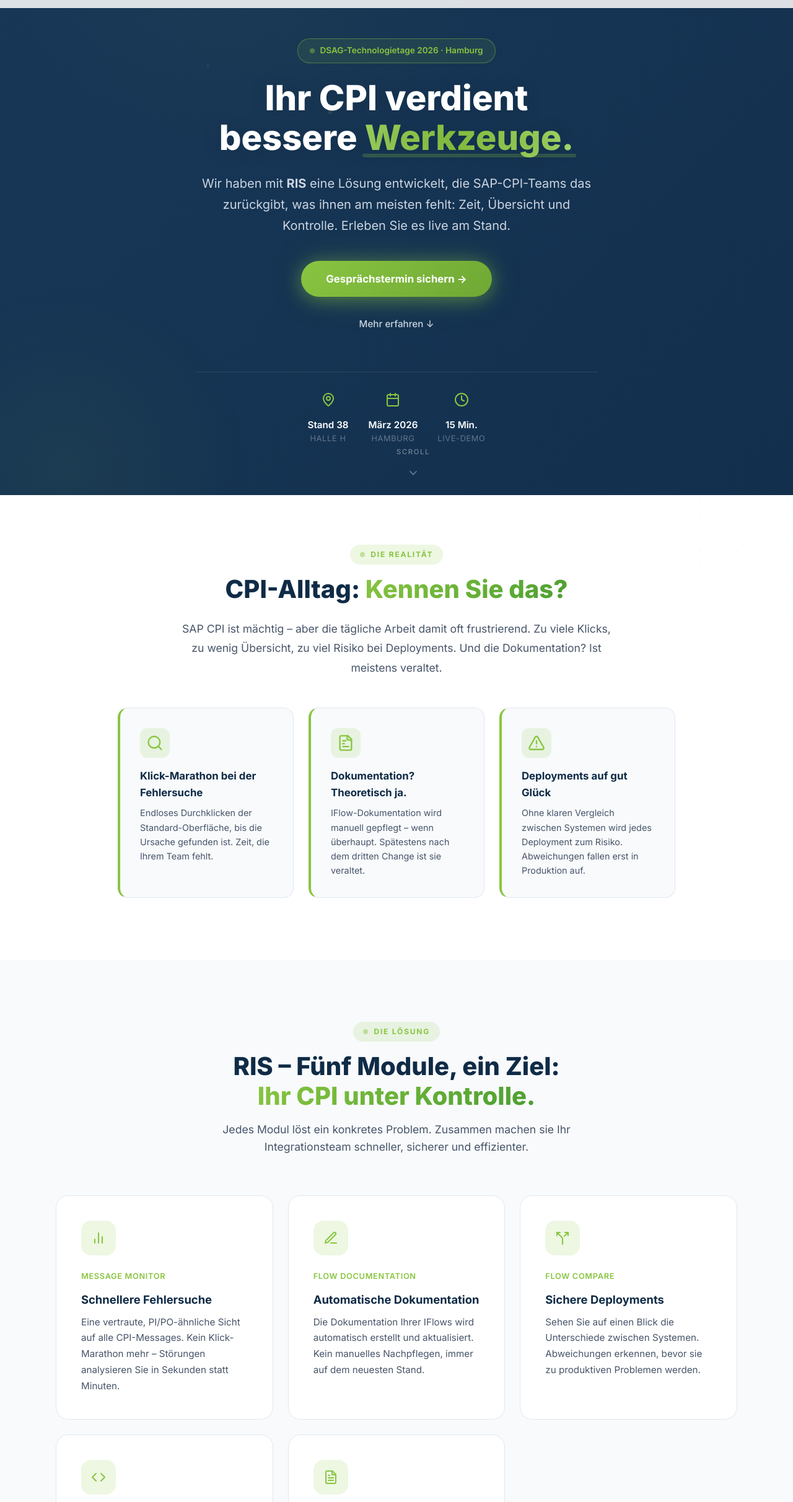
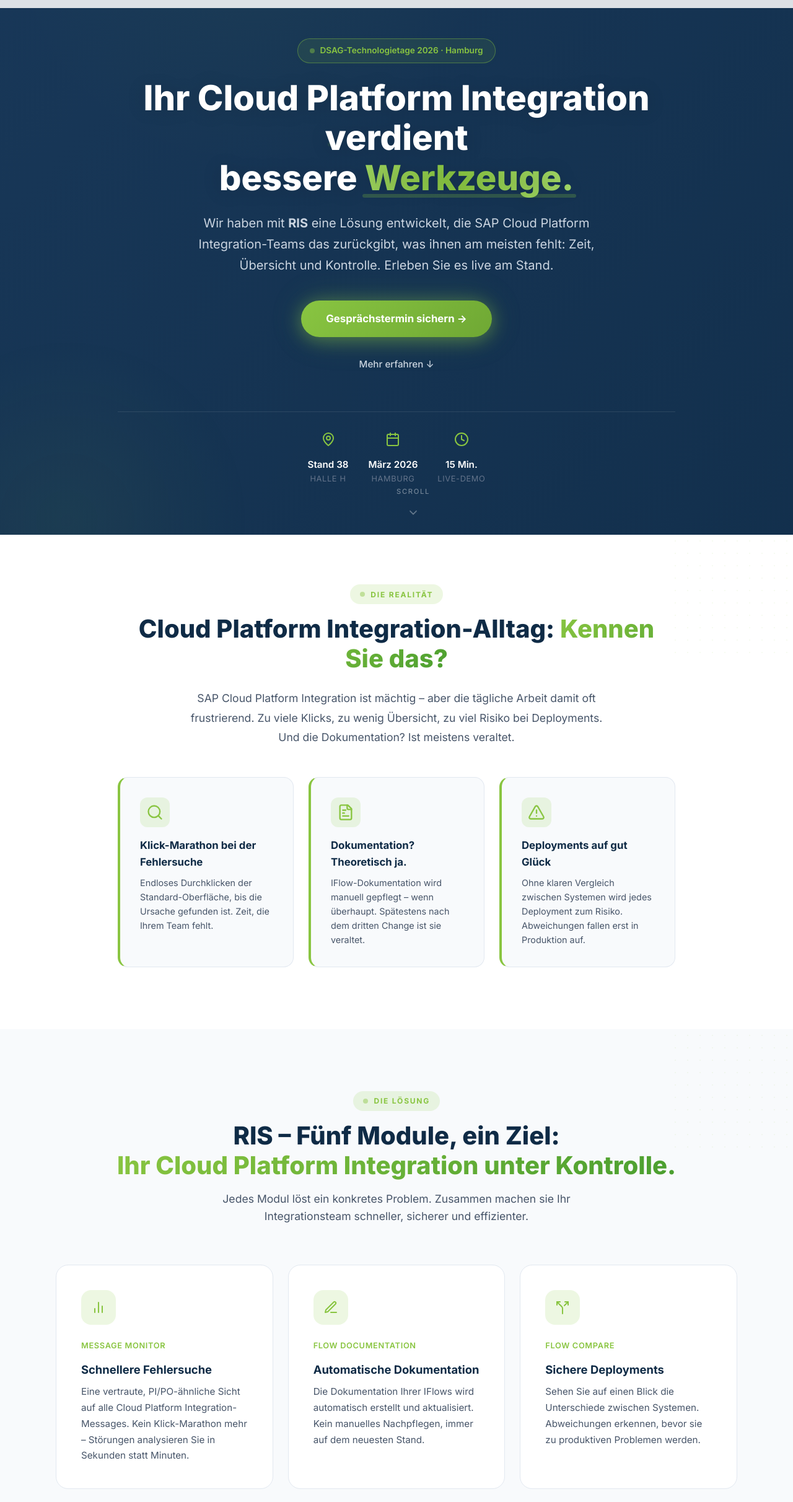
Before and after one commit to mbanner77/rislanding, a plain HTML site: page index.html in a window 1280 px wide. Shown: the part 58-2482 px from the top of the page at 62% size. Drawn offline with Linux system fonts and the light colour scheme.

Commit message:
CPI durch Cloud Platform Integration ersetzt

```diff
--- a/index.html
+++ b/index.html
@@ -32,7 +32,7 @@
         "@context": "https://schema.org",
         "@type": "Event",
         "name": "RIS Live-Demo auf den DSAG-Technologietagen 2026",
-        "description": "Erleben Sie RIS live am Stand von RealCore. 15-minütige persönliche Demo für SAP-CPI-Teams.",
+        "description": "Erleben Sie RIS live am Stand von RealCore. 15-minütige persönliche Demo für SAP Cloud Platform Integration-Teams.",
         "startDate": "2026-03-01",
         "endDate": "2026-03-31",
         "location": {
@@ -1748,9 +1748,9 @@
                     <span class="dot"></span>
                     DSAG-Technologietage 2026 · Hamburg
                 </div>
-                <h1>Ihr CPI verdient<br>bessere <span class="highlight">Werkzeuge.</span></h1>
+                <h1>Ihr Cloud Platform Integration verdient<br>bessere <span class="highlight">Werkzeuge.</span></h1>
                 <p class="hero-sub">
-                    Wir haben mit <strong>RIS</strong> eine Lösung entwickelt, die SAP-CPI-Teams das zurückgibt,
+                    Wir haben mit <strong>RIS</strong> eine Lösung entwickelt, die SAP Cloud Platform Integration-Teams das zurückgibt,
                     was ihnen am meisten fehlt: Zeit, Übersicht und Kontrolle. Erleben Sie es live am Stand.
                 </p>
                 <div class="hero-cta-group">
@@ -1786,9 +1786,9 @@
     <section class="problem dot-pattern" id="problem">
         <div class="problem-inner">
             <span class="section-label">Die Realität</span>
-            <h2>CPI-Alltag: <span class="gradient-text">Kennen Sie das?</span></h2>
+            <h2>Cloud Platform Integration-Alltag: <span class="gradient-text">Kennen Sie das?</span></h2>
             <p class="problem-text">
-                SAP CPI ist mächtig – aber die tägliche Arbeit damit oft frustrierend.
+                SAP Cloud Platform Integration ist mächtig – aber die tägliche Arbeit damit oft frustrierend.
                 Zu viele Klicks, zu wenig Übersicht, zu viel Risiko bei Deployments.
                 Und die Dokumentation? Ist meistens veraltet.
             </p>
@@ -1817,7 +1817,7 @@
         <div class="solution-inner">
             <div class="solution-header">
                 <span class="section-label">Die Lösung</span>
-                <h2>RIS – Fünf Module, ein Ziel:<br><span class="gradient-text">Ihr CPI unter Kontrolle.</span></h2>
+                <h2>RIS – Fünf Module, ein Ziel:<br><span class="gradient-text">Ihr Cloud Platform Integration unter Kontrolle.</span></h2>
                 <p class="solution-sub">
                     Jedes Modul löst ein konkretes Problem. Zusammen machen sie Ihr Integrationsteam schneller, sicherer und effizienter.
                 </p>
@@ -1827,7 +1827,7 @@
                     <div class="feature-icon"><svg width="24" height="24" viewBox="0 0 24 24" fill="none" stroke="var(--brand-green)" stroke-width="2" stroke-linecap="round" stroke-linejoin="round"><line x1="18" x2="18" y1="20" y2="10"/><line x1="12" x2="12" y1="20" y2="4"/><line x1="6" x2="6" y1="20" y2="14"/></svg></div>
                     <div class="module">Message Monitor</div>
                     <h3>Schnellere Fehlersuche</h3>
-                    <p>Eine vertraute, PI/PO-ähnliche Sicht auf alle CPI-Messages. Kein Klick-Marathon mehr – Störungen analysieren Sie in Sekunden statt Minuten.</p>
+                    <p>Eine vertraute, PI/PO-ähnliche Sicht auf alle Cloud Platform Integration-Messages. Kein Klick-Marathon mehr – Störungen analysieren Sie in Sekunden statt Minuten.</p>
                 </div>
                 <div class="feature-card fade-in-stagger">
                     <div class="feature-icon"><svg width="24" height="24" viewBox="0 0 24 24" fill="none" stroke="var(--brand-green)" stroke-width="2" stroke-linecap="round" stroke-linejoin="round"><path d="M12 20h9"/><path d="M16.5 3.5a2.12 2.12 0 0 1 3 3L7 19l-4 1 1-4Z"/></svg></div>
@@ -1915,7 +1915,7 @@
                 <h2>15 Minuten, die sich lohnen. Versprochen.</h2>
                 <p>
                     Erleben Sie RIS live an unserem Stand auf den DSAG-Technologietagen 2026 in Hamburg.
-                    Kein Folienvortrag – wir zeigen Ihnen direkt, wie RIS Ihren CPI-Alltag verändert.
+                    Kein Folienvortrag – wir zeigen Ihnen direkt, wie RIS Ihren Cloud Platform Integration-Alltag verändert.
                     Reservieren Sie jetzt Ihren persönlichen Gesprächstermin.
                 </p>
                 <ul class="form-benefits">
```
